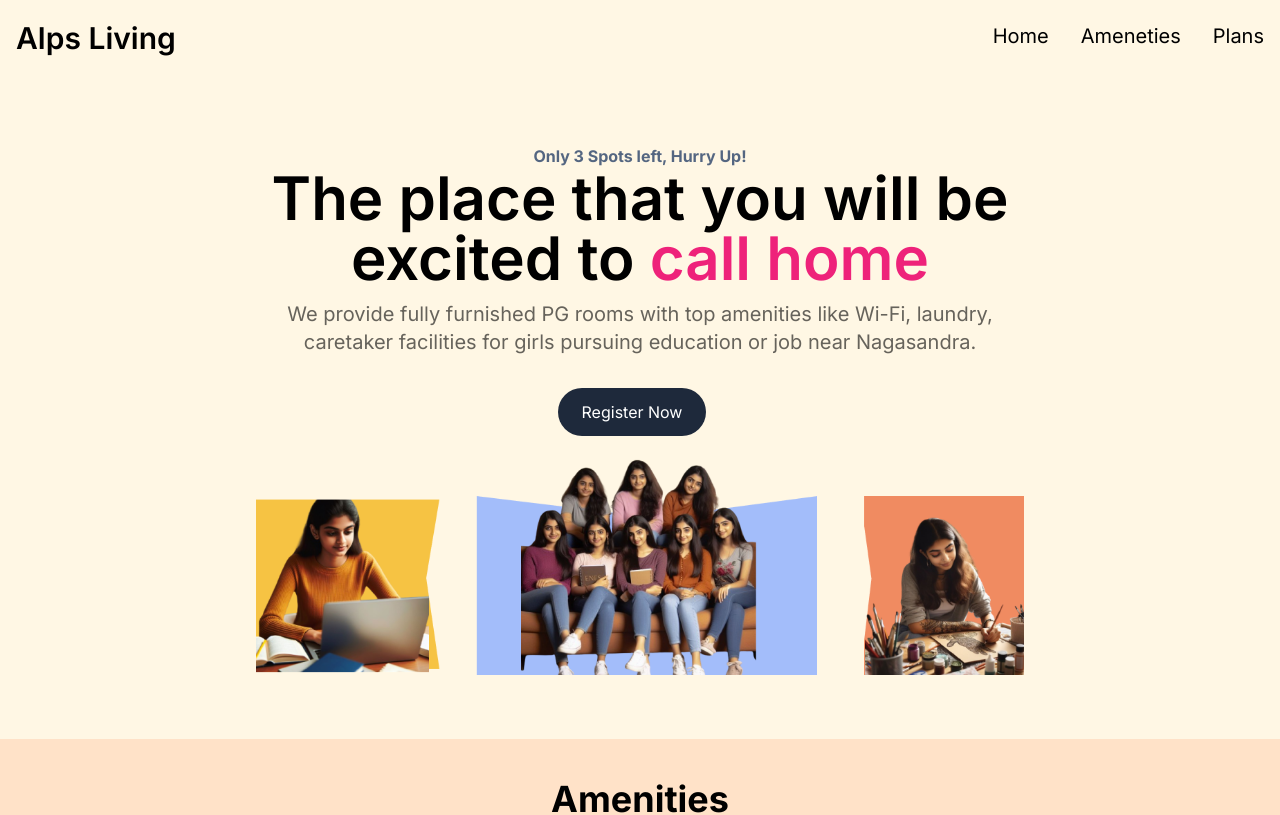
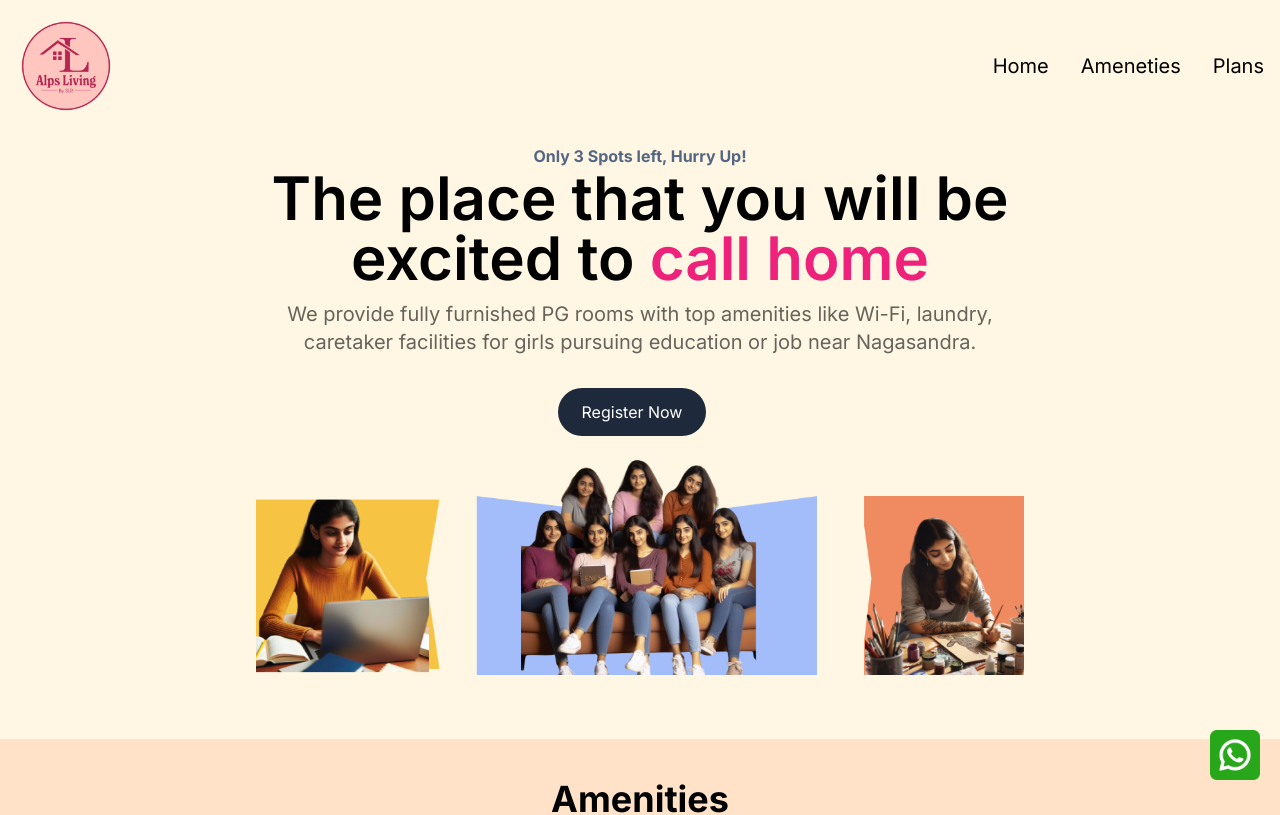
Before and after one commit to sujithup/AlpsLiving, a Next.js app: page / in a window 1280 px wide. Shown: the top 815 px of the page. Built offline with nearby package versions, Linux system fonts and the light colour scheme.

Commit message:
whatsapp

```diff
--- a/app/components/Navbar.js
+++ b/app/components/Navbar.js
@@ -4,6 +4,7 @@ import React, { useState } from "react";
 import { CiMenuFries } from "react-icons/ci";
 import { IoMdClose } from "react-icons/io";
 import { navLinks } from "../utils/constants";
+import Image from "next/image";
 
 const Navbar = () => {
   const [navbarOpen, setNavbarOpen] = useState(false);
@@ -12,10 +13,9 @@ const Navbar = () => {
     <nav className="fixed mx-auto bg-[#FFF7E4] top-0 left-0 right-0 z-10">
       <div className="flex container lg:py-4 flex-wrap items-center justify-between mx-auto px-4 py-2">
         <Link
-          href={"/"}
-          className="text-2xl md:text-3xl pt-1 text-black font-semibold"
+          href="/"
         >
-          Alps Living
+          <Image src="/logo.png" width="100" height="100"/>
         </Link>
         <div className="mobile-menu block pt-1 md:hidden">
           {!navbarOpen ? (
--- /dev/null
+++ b/app/components/WhatsappButton.js
@@ -0,0 +1,13 @@
+import Image from "next/image";
+
+const WhatsAppButton = ({ phoneNumber }) => {
+    const whatsappLink = `https://api.whatsapp.com/send?phone=9108138245`;
+
+    return (
+      <a href={whatsappLink} target="_blank" rel="noopener noreferrer" title="Chat on WhatsApp" className="whatsappButton">
+        <Image src="/whatsapp.png" width="50" height="50"/>
+      </a>
+    );
+  };
+
+  export default WhatsAppButton;
--- a/app/globals.css
+++ b/app/globals.css
@@ -7,3 +7,24 @@
   --background-start-rgb: 214, 219, 220;
   --background-end-rgb: 255, 255, 255;
 }
+
+.whatsappButton {
+  position: fixed;
+  bottom: 20px;
+  right: 20px;
+  z-index: 9999; /* Ensure it's above other content */
+}
+
+.whatsappButton button {
+  background-color: #25d366;
+  color: white;
+  padding: 10px 20px;
+  border: none;
+  border-radius: 5px;
+  cursor: pointer;
+  outline: none;
+}
+
+.whatsappButton button:hover {
+  background-color: #128c7e;
+}
--- a/app/page.js
+++ b/app/page.js
@@ -5,6 +5,7 @@ import Navbar from "./components/Navbar";
 import Amenities from "./components/Amenities";
 import { Pricing } from "./components/Pricing";
 import { Maps } from "./components/Maps";
+import WhatsAppButton from "./components/WhatsappButton";
 
 export default function Home() {
   return (
@@ -16,9 +17,10 @@ export default function Home() {
         />
         <div className="main-wrapper bg-[#FFF7E4] relative z-10 pb-20 pt-20 ">
           <Navbar />
+          <WhatsAppButton/>
           <HeroSection />
           <Amenities/>
-        <Pricing/>
+        {/* <Pricing/> */}
         <Maps/>
         </div>
       </main>
```
Also changed, not shown: public/logo.png (added), public/whatsapp.png (added).
